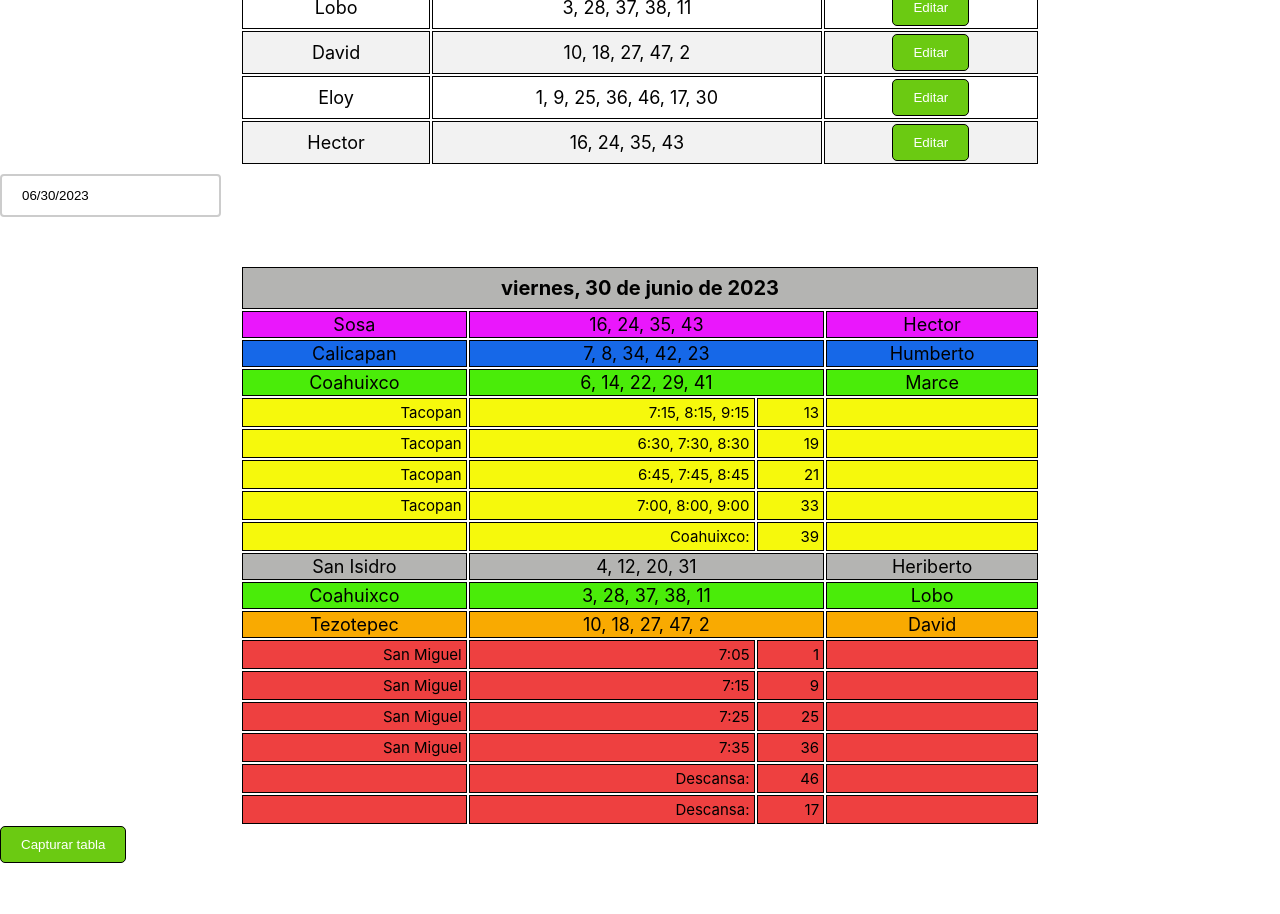
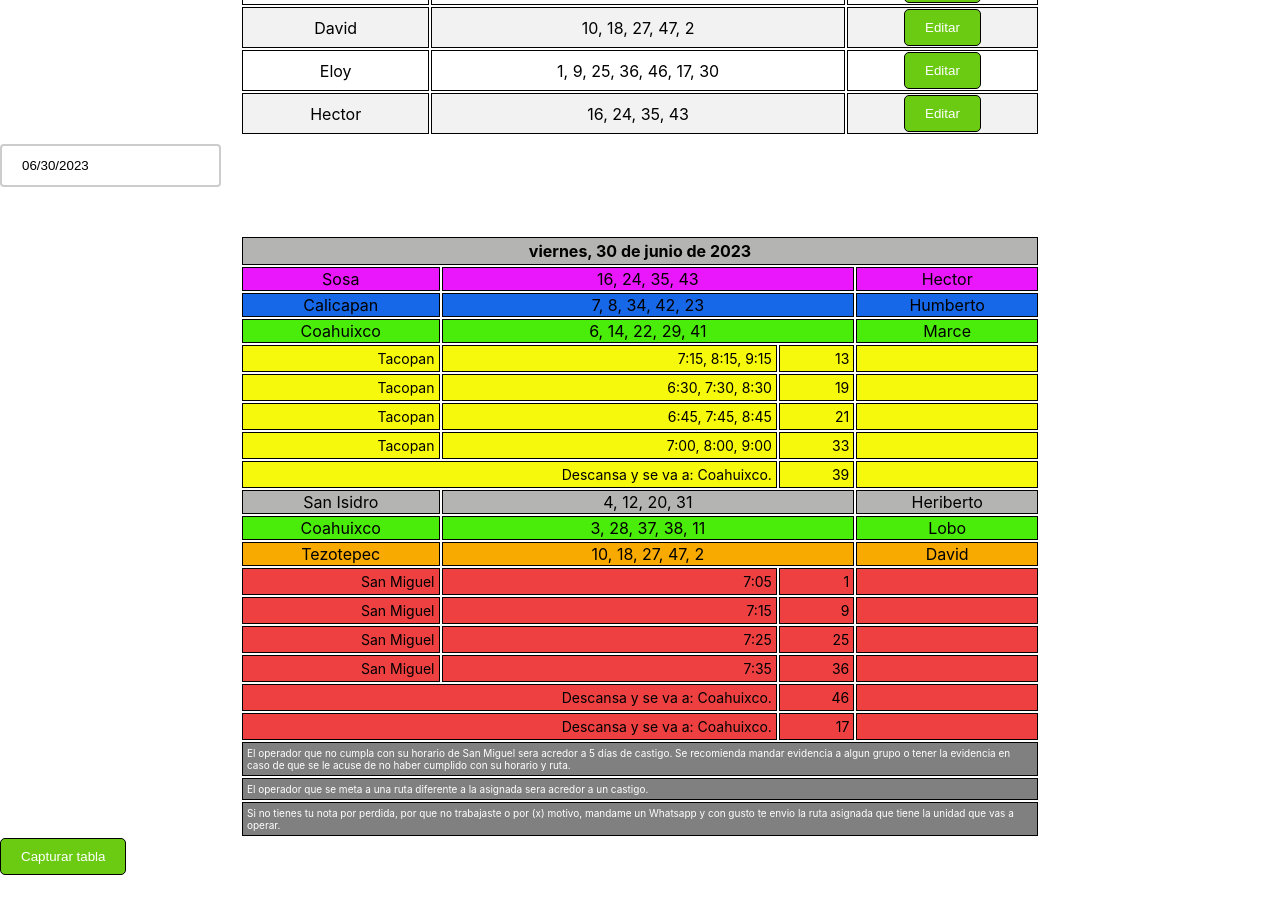
Before and after one commit to ingeabraham23/horarios, a React (Vite) app: page / in a window 1280 px wide. Shown: the part 240-1154 px from the top of the page. Built offline with nearby package versions, Linux system fonts and the light colour scheme.

Commit message:
Notas al pie

```diff
--- a/src/components/tabla.jsx
+++ b/src/components/tabla.jsx
@@ -49,7 +49,7 @@ function Tabla({ grupos, fecha }) {
       <table align="center" ref={tablaRef}>
         <thead>
           <tr>
-            <th colSpan={5} style={{ backgroundColor: "#B4B4B2" }}>
+            <th colSpan={4} style={{ backgroundColor: "#B4B4B2" }}>
               {fecha.toLocaleDateString("es-MX", opciones)}
             </th>
           </tr>
@@ -61,7 +61,7 @@ function Tabla({ grupos, fecha }) {
                 <React.Fragment key={index}>
                   <tr style={{ backgroundColor: coloresFila[index] }}>
                     <td className="celda-tacopan">{rutas[index]}</td>
-                    <td colSpan={2} className="celda-tacopan">
+                    <td className="celda-tacopan">
                       7:15, 8:15, 9:15
                     </td>
                     <td className="celda-tacopan">
@@ -73,7 +73,7 @@ function Tabla({ grupos, fecha }) {
                   </tr>
                   <tr style={{ backgroundColor: coloresFila[index] }}>
                     <td className="celda-tacopan">{rutas[index]}</td>
-                    <td colSpan={2} className="celda-tacopan">
+                    <td className="celda-tacopan">
                       6:30, 7:30, 8:30
                     </td>
                     <td className="celda-tacopan">
@@ -85,7 +85,7 @@ function Tabla({ grupos, fecha }) {
                   </tr>
                   <tr style={{ backgroundColor: coloresFila[index] }}>
                     <td className="celda-tacopan">{rutas[index]}</td>
-                    <td colSpan={2} className="celda-tacopan">
+                    <td  className="celda-tacopan">
                       6:45, 7:45, 8:45
                     </td>
                     <td className="celda-tacopan">
@@ -97,7 +97,7 @@ function Tabla({ grupos, fecha }) {
                   </tr>
                   <tr style={{ backgroundColor: coloresFila[index] }}>
                     <td className="celda-tacopan">{rutas[index]}</td>
-                    <td colSpan={2} className="celda-tacopan">
+                    <td className="celda-tacopan">
                       7:00, 8:00, 9:00
                     </td>
                     <td className="celda-tacopan">
@@ -108,9 +108,8 @@ function Tabla({ grupos, fecha }) {
                     <td></td>
                   </tr>
                   <tr style={{ backgroundColor: coloresFila[index] }}>
-                    <td></td>
                     <td colSpan={2} className="celda-tacopan">
-                      Coahuixco:{" "}
+                      Descansa y se va a: Coahuixco.{" "}
                     </td>
                     <td className="celda-tacopan">
                       {grupos[index].numeros[4]}
@@ -124,7 +123,7 @@ function Tabla({ grupos, fecha }) {
                 <React.Fragment key={index}>
                   <tr style={{ backgroundColor: coloresFila[index] }}>
                     <td className="celda-tacopan">{rutas[index]}</td>
-                    <td colSpan={2} className="celda-tacopan">
+                    <td className="celda-tacopan">
                       7:05
                     </td>
                     <td className="celda-tacopan">
@@ -136,7 +135,7 @@ function Tabla({ grupos, fecha }) {
                   </tr>
                   <tr style={{ backgroundColor: coloresFila[index] }}>
                     <td className="celda-tacopan">{rutas[index]}</td>
-                    <td colSpan={2} className="celda-tacopan">
+                    <td className="celda-tacopan">
                       7:15
                     </td>
                     <td className="celda-tacopan">
@@ -148,7 +147,7 @@ function Tabla({ grupos, fecha }) {
                   </tr>
                   <tr style={{ backgroundColor: coloresFila[index] }}>
                     <td className="celda-tacopan">{rutas[index]}</td>
-                    <td colSpan={2} className="celda-tacopan">
+                    <td className="celda-tacopan">
                       7:25
                     </td>
                     <td className="celda-tacopan">
@@ -160,7 +159,7 @@ function Tabla({ grupos, fecha }) {
                   </tr>
                   <tr style={{ backgroundColor: coloresFila[index] }}>
                     <td className="celda-tacopan">{rutas[index]}</td>
-                    <td colSpan={2} className="celda-tacopan">
+                    <td className="celda-tacopan">
                       7:35
                     </td>
                     <td className="celda-tacopan">
@@ -171,9 +170,8 @@ function Tabla({ grupos, fecha }) {
                     <td></td>
                   </tr>
                   <tr style={{ backgroundColor: coloresFila[index] }}>
-                    <td></td>
                     <td colSpan={2} className="celda-tacopan">
-                      Descansa:{" "}
+                      Descansa y se va a: Coahuixco.{" "}
                     </td>
                     <td className="celda-tacopan">
                       {grupos[index].numeros[4]}
@@ -181,9 +179,8 @@ function Tabla({ grupos, fecha }) {
                     <td></td>
                   </tr>
                   <tr style={{ backgroundColor: coloresFila[index] }}>
-                    <td></td>
                     <td colSpan={2} className="celda-tacopan">
-                      Descansa:{" "}
+                      Descansa y se va a: Coahuixco.{" "}
                     </td>
                     <td className="celda-tacopan">
                       {grupos[index].numeros[5]}
@@ -195,14 +192,34 @@ function Tabla({ grupos, fecha }) {
             } else {
               return (
                 <tr key={index} style={{ backgroundColor: coloresFila[index] }}>
-                  <td>{rutas[index]}</td>
-                  <td colSpan={3}>{grupo.numeros.join(", ")}</td>
-                  <td>{grupo.nombre}</td>
+                  <td style={{ width: '25%' }} >{rutas[index]}</td>
+                  <td colSpan={2}>{grupo.numeros.join(", ")}</td>
+                  <td style={{ width: '23%' }}>{grupo.nombre}</td>
                 </tr>
               );
             }
           })}
         </tbody>
+        <tfoot>
+          <tr>
+            <td className="celda-pie" colSpan={4}>
+              El operador que no cumpla con su horario de San Miguel sera
+              acredor a 5 días de castigo. Se recomienda mandar evidencia a algun grupo o tener la evidencia en caso de que se le acuse de no haber cumplido con su horario y ruta.
+            </td>
+
+          </tr>
+          <tr>
+          <td className="celda-pie" colSpan={4}>
+              El operador que se meta a una ruta diferente a la asignada sera
+              acredor a un castigo.
+            </td>
+          </tr>
+          <tr>
+          <td className="celda-pie" colSpan={4}>
+              Si no tienes tu nota por perdida, por que no trabajaste o por (x) motivo, mandame un Whatsapp y con gusto te envio la ruta asignada que tiene la unidad que vas a operar.
+            </td>
+          </tr>
+        </tfoot>
       </table>
       <button onClick={capturarTabla}>Capturar tabla</button>
     </div>
--- a/src/estilos.css
+++ b/src/estilos.css
@@ -11,9 +11,21 @@
 .celda-tacopan {
   color: rgb(0, 0, 0); /* Color del texto */
   border: 1px solid rgb(0, 0, 0); /* Borde */
-  font-size: 15px; /* Tamaño de fuente */
+  font-size: 14px; /* Tamaño de fuente */
   /*font-weight: bold;         /* Peso de la fuente */
   text-align: right; /* Alineación del texto */
+  vertical-align: middle; /* Alineación vertical */
+  padding: 4px; /* Espacio interno */
+  margin: 3px; /* Espacio externo */
+}
+
+.celda-pie {
+  color: rgb(255, 255, 255); /* Color del texto */
+  background-color: #808080;
+  border: 1px solid rgb(0, 0, 0); /* Borde */
+  font-size: 10px; /* Tamaño de fuente */
+  /*font-weight: bold;         /* Peso de la fuente */
+  text-align: left; /* Alineación del texto */
   vertical-align: middle; /* Alineación vertical */
   padding: 4px; /* Espacio interno */
   margin: 3px; /* Espacio externo */
@@ -28,18 +40,19 @@ table {
 
 thead th {
   border: 1px solid #000000;
-  font-size: 20px;
+  font-size: 16px;
   font-weight: bold;
   text-align: center;
-  padding: 8px;
+  padding: 3px;
 }
 
 tbody td,
 tbody th {
   border: 1px solid #000000;
-  font-size: 18px;
-  padding: 2px;
+  font-size: 16px;
+  padding: 1px;
   text-align: center;
+  margin: 0 auto;
 }
 
 tbody tr:nth-child(even) {
```
